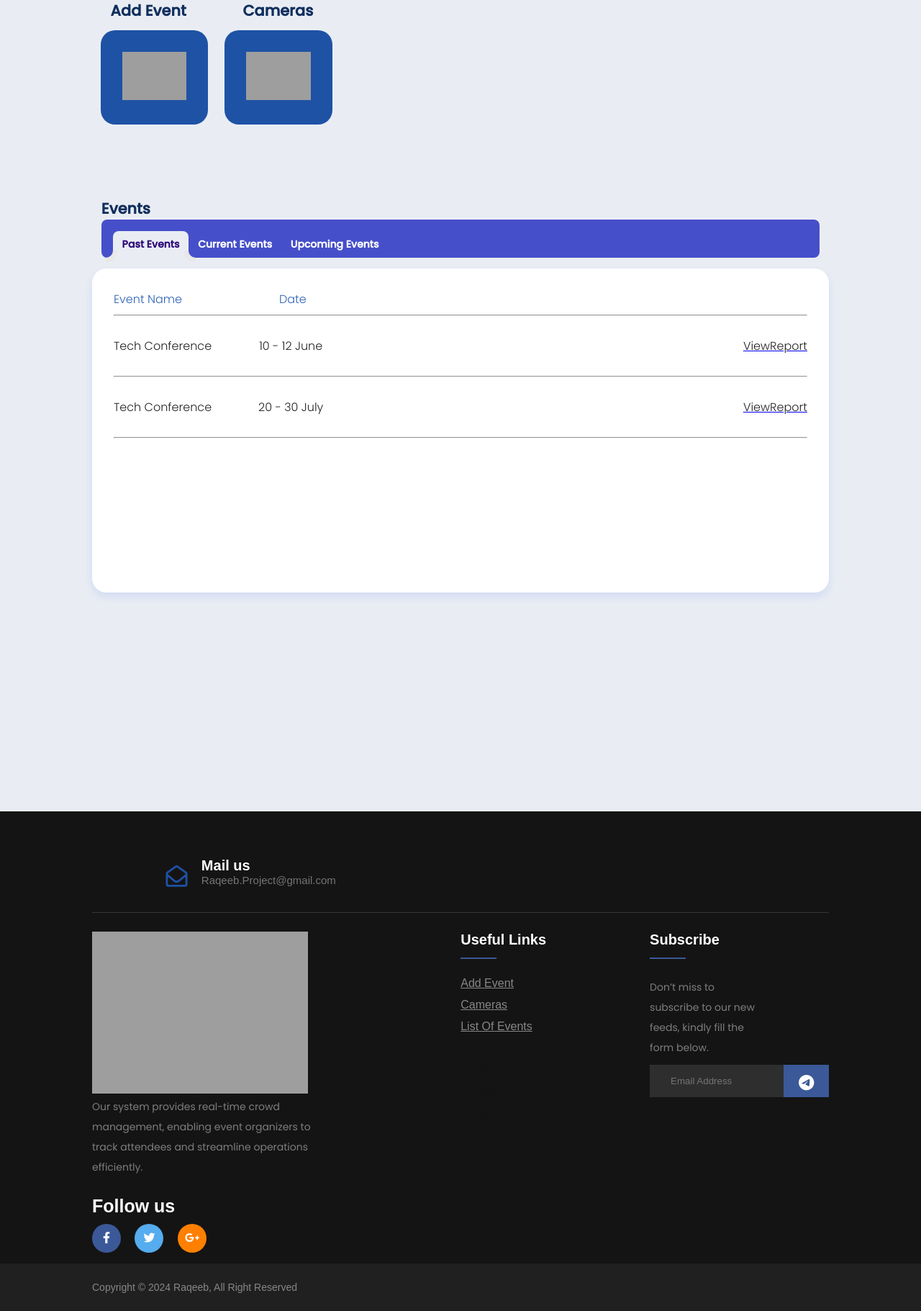
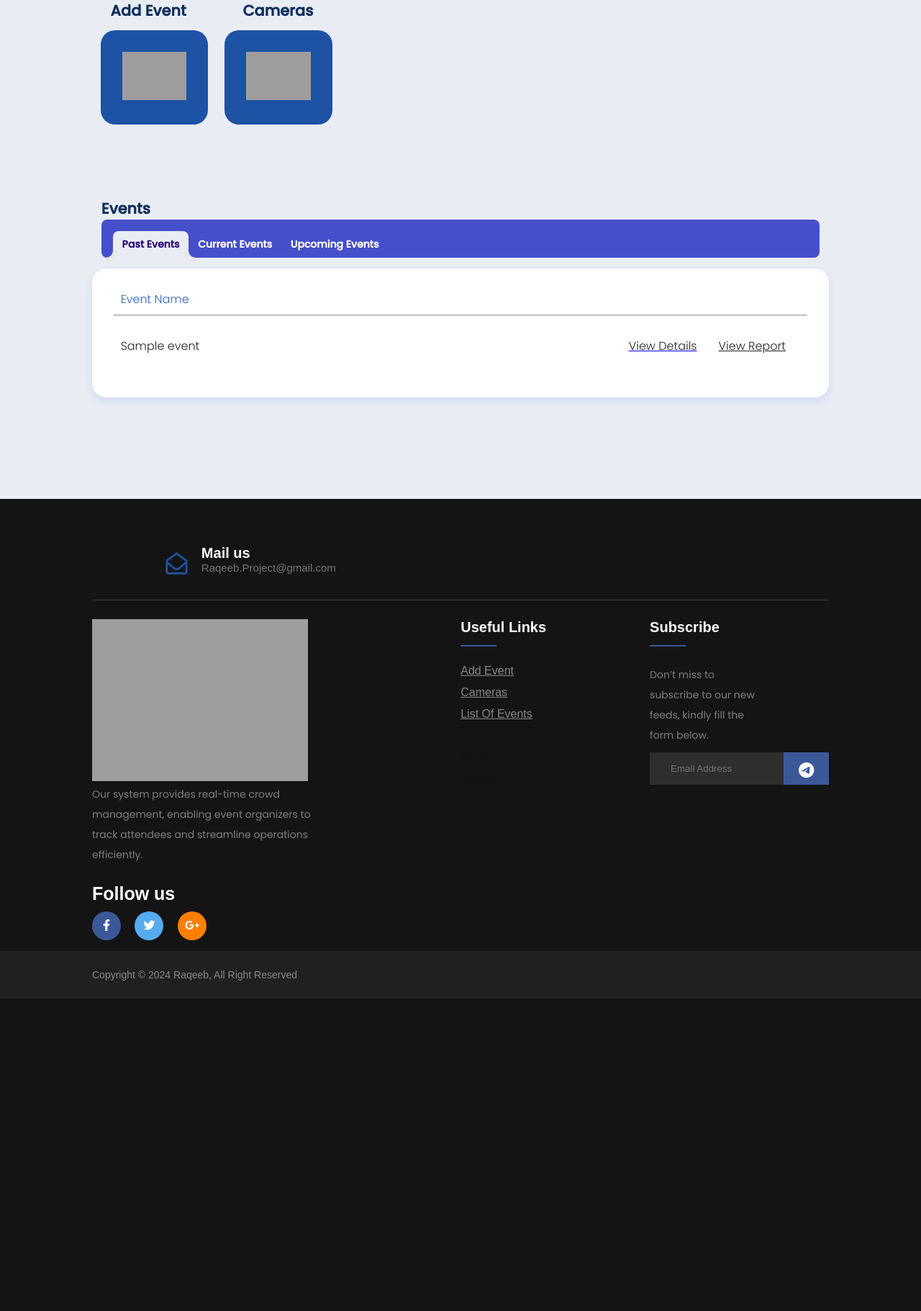
Before and after one commit to Mram-ui/2024-25_GP_02, a PHP site: page /userHome.php in a window 1280 px wide. Shown: the part 129-1950 px from the top of the page at 72% size. After the commit the page ends 1491 px from the top, so only its background shows below. Run offline with PHP 8.4, Linux system fonts and the light colour scheme; tables that the repository leaves empty or names only in its code hold one stand-in row (values such as "Sample post"); some web fonts are replaced; grey boxes are pictures that could not be loaded.

Commit message:
Update userHome.php

```diff
--- a/WebsitePages/Back-End/PHP/userHome.php
+++ b/WebsitePages/Back-End/PHP/userHome.php
@@ -1,3 +1,7 @@
+<?php
+    session_start();
+?>
+
 <!DOCTYPE html>
 <html lang="en">
     <head>
@@ -27,12 +31,19 @@
                 box-sizing: border-box;
             }
 
+            html, body {
+                height: 100%;
+                margin: 0;
+            }
+
             body {
                 display: flex;
                 flex-direction: column;
                 min-height: 100vh;
                 margin: 0;
                 width: 100%;
+                display: flex;
+                flex-direction: column;
             }
 
             /* ---- new header style */
@@ -76,7 +87,8 @@
                 width: 100%;
                 margin-top: 10%;
                 margin-bottom: 10%;
-                height: 1000px; /*---------------------------------BACK---------------*/
+                flex: 1;
+                overflow: auto;
             }
 
             .Cards {
@@ -251,19 +263,34 @@
 
             .cardContainerEvents {
                 width: 80%;
-                height: 45%;
                 border-radius: 20px;
                 margin-bottom: 15%;
                 padding: 30px 30px;
                 box-sizing: border-box;
                 position: relative;
-                overflow: hidden;
+                overflow-y: auto;
+                overflow-x: hidden;
                 margin: 1%;
                 background-color: #ffffff;
                 transition: all 0.88s cubic-bezier(0.23, 1, 0.32, 1);
                 box-shadow: 0rem 6px 13px rgba(10, 60, 255, 0.1);
                 margin-left: 10%;
             }
+
+            /* Custom scrollbar styling */
+            .cardContainerEvents::-webkit-scrollbar {
+                width: 10px;
+            }
+
+            .cardContainerEvents::-webkit-scrollbar-thumb {
+                background: rgba(10, 60, 255, 0.3);
+                border-radius: 10px;
+            }
+
+            .cardContainerEvents::-webkit-scrollbar-track {
+                background: rgba(240, 240, 240, 0.9);
+            }
+
 
             .BreakLinePCU {
                 color: #507abe0e;
@@ -276,7 +303,7 @@
 
             .EventsDetalis {
                 font-family: Poppins;
-                margin-left: 0%;
+                margin-left: 1%;
                 margin-top: 0%;
                 font-size: 100%;
                 color: #2e62b5;
@@ -299,7 +326,7 @@
 
             .EventsDetalisDes {
                 font-family: Poppins;
-                margin-left: 0%;
+                margin-left: 1%;
                 margin-top: 3%;
                 margin-bottom: 3%;
                 font-size: 100%;
@@ -308,6 +335,7 @@
                 font-weight: 300;
                 justify-content: space-between;
             }
+
 
             .EventsDetalisDes .EventDateD {
                 margin-left: 2.2%;
@@ -319,17 +347,30 @@
 
             .EventsDetalisDes .edit {
                 text-align: right;
-                margin-left: 100%;
                 width: 5%;
                 transition: 0.5;
             }
 
             .EventsDetalisDes .EventD {
                margin-left: auto;
+                color: #232323;
+                white-space: nowrap;
+                margin-right: 30px;
+            }
+
+            .eventLinks {
+                display: flex;
+                justify-content: space-between;
+            }
+
+
+            img .edit {
+                margin-left: auto;
                 text-align: right;
                 color: #232323;
                 white-space: nowrap;
             }
+
 
 
             .radio-inputs {
@@ -396,13 +437,6 @@
                 border-bottom-right-radius: 300px;
                 box-shadow: 3px 3px 0px 3px #e8e8e8;
             }
-
-
-
-
-
-
-
 
 
 
@@ -800,7 +834,6 @@
                 </label>
             </nav>
         </header>
-
             <main>
                 <div class="mainContainer">
                     <div class="text">
@@ -839,73 +872,160 @@
                         </label>
                       </div>
                     <hr class="BreakLinePCU">
+
+                   <?php
+                        // DB connection
+                        $servername = "localhost";
+                        $username = "root";
+                        $password = "";
+                        $dbname = "raqeebdb";
+
+                        // Create connection
+                        $conn = new mysqli($servername, $username, $password, $dbname);
+
+                        // Check connection
+                        if ($conn->connect_error) {
+                            die("Connection failed: " . $conn->connect_error);
+                        }
+
+                        // Fetch events from the database
+                        $sql = "SELECT EventID, EventName, EventStartDate, EventEndDate FROM events";
+                        $result = $conn->query($sql);
+
+                        $today = new DateTime();  // Get today's date
+
+                        $pastEvents = [];
+                        $currentEvents = [];
+                        $upcomingEvents = [];
+
+                        if ($result->num_rows > 0) {
+                            while ($row = $result->fetch_assoc()) {
+                                $eventId = $row['EventID'];
+                                $eventName = $row['EventName'];
+                                $startDate = new DateTime($row['EventStartDate']);
+                                $endDate = new DateTime($row['EventEndDate']);
+
+                                // Classify event based on the date
+                                if ($endDate < $today) {
+                                    // Event is in the past
+                                    $pastEvents[] = ['id' => $eventId, 'name' => $eventName]; // Store ID and name
+                                } elseif ($startDate <= $today && $endDate >= $today) {
+                                    // Event is currently happening
+                                    $currentEvents[] = ['id' => $eventId, 'name' => $eventName];
+                                } elseif ($startDate > $today) {
+                                    // Event is in the future
+                                    $upcomingEvents[] = ['id' => $eventId, 'name' => $eventName];
+                                }
+                            }
+                        }
+
+                        $conn->close();
+                    ?>
+
                     <div class="cardContainerEvents">
                         <div class="EventsDetalis">
                             <p class="EventName">Event Name</p>
-                        <p class="EventDate">Date</p>
-                        <!-- <p class="Event">Event</p> -->
                         </div>
                         <hr class="BreakLine">
 
                         <div class="PE">
+                            <?php foreach ($pastEvents as $index => $event): ?>
                                 <div class="EventsDetalisDes">
-                            <p class="EventNameD">Tech Conference</p>
-                            <p class="EventDateD" id="PED">10 - 12 June</p>
-                            <a href="#"><p class="EventD">ViewReport</p></a>
+                                    <p class="EventNameD"><?= htmlspecialchars($event['name']); ?></p>
+                                    <div class="eventLinks">
+                                        <a href="../../Back-End/PHP/viewEditEvent.php?eventId=<?= $event['id']; ?>">
+                                            <p class="EventD">View Details</p>
+                                        </a>
+                                        <a href="#" class="EventD"><p>View Report</p></a>
                                     </div>
+                                </div>
+                                <?php if ($index !== count($pastEvents) - 1):?>
                                     <hr class="BreakLine">
-
-                        <div class="EventsDetalisDes">
-                            <p class="EventNameD">Tech Conference</p>
-                            <p class="EventDateD" id="PED">20 - 30 July</p>
-                            <a href="#"><p class="EventD">ViewReport</p></a>
-                        </div>
-                        <hr class="BreakLine">
+                                <?php endif; ?>
+                            <?php endforeach; ?>
                         </div>
 
                         <div class="CE">
+                            <?php foreach ($currentEvents as $index => $event): ?>
                                 <div class="EventsDetalisDes">
-                            <p class="EventNameD">Global Ai Summit</p>
-                            <p class="EventDateD">13 - 17 Oct</p>
-                            <a href="#"><img class="edit" src="../../images/edit.png"></a>
-                            <a href="dashboard.php"><p class="EventD">ViewDashboard</p></a>
+                                    <p class="EventNameD"><?= htmlspecialchars($event['name']); ?></p>
+                                    <div class="eventLinks">
+                                        <a href="../../Back-End/PHP/viewEditEvent.php?eventId=<?= $event['id']; ?>">
+                                            <p class="EventD">View Details</p>
+                                        </a>
+                                        <a href="../../Back-End/PHP/dashboard.php?eventId=<?= $event['id']; ?>">
+                                            <p class="EventD">View Dashboard</p>
+                                        </a>
                                     </div>
+                                </div>
+                                <?php if ($index !== count($currentEvents) - 1): ?>
                                     <hr class="BreakLine">
-
-                        <div class="EventsDetalisDes">
-                            <p class="EventNameD">Global Ai Summi</p>
-                            <p class="EventDateD">26 - 28 Oct</p>
-                            <a href="#"><img class="edit" src="../../images/edit.png"></a>
-                            <a href="dashboard.php"><p class="EventD">ViewDashboard</p></a>
-                        </div>
-                        <hr class="BreakLine">
+                                <?php endif; ?>
+                            <?php endforeach; ?>
                         </div>
 
                         <div class="UE">
+                            <?php foreach ($upcomingEvents as $index => $event): ?>
                                 <div class="EventsDetalisDes">
-                            <p class="EventNameD">Blockchain Expo</p>
-                            <p class="EventDateD">10 - 12 Nov</p>
+                                    <p class="EventNameD"><?= htmlspecialchars($event['name']); ?></p>
+                                    <a href="../../Back-End/PHP/viewEditEvent.php?eventId=<?= $event['id']; ?>">
+                                        <p class="EventD">View Details</p>
+                                    </a>
+                                </div>
+                                <?php if ($index !== count($upcomingEvents) - 1): ?>
+                                    <hr class="BreakLine">
+                                <?php endif; ?>
+                            <?php endforeach; ?>
+                        </div>
+                    </div>
+                </div>
+        </main>
+        <script>
+            document.getElementById('addEventForm').addEventListener('submit', function(e) {
+                e.preventDefault();
+
+                const formData = new FormData(this);
+
+                fetch('addEvent.php', {
+                    method: 'POST',
+                    body: formData
+                })
+                .then(response => response.json())
+                .then(data => {
+                    if (data.success) {
+                        // Dynamically update event lists (you'd need a function for this)
+                        updateEventLists(data.event);
+                    }
+                });
+            });
+
+            function updateEventLists(event) {
+                const today = new Date();
+                const startDate = new Date(event.EventStartDate);
+                const endDate = new Date(event.EventEndDate);
+
+                let section;
+
+                if (endDate < today) {
+                    section = document.querySelector('.PE');
+                } else if (startDate <= today && endDate >= today) {
+                    section = document.querySelector('.CE');
+                } else if (startDate > today) {
+                    section = document.querySelector('.UE');
+                }
+
+                const eventBlock = `
+                    <div class="EventsDetalisDes">
+                        <p class="EventNameD">${event.EventName}</p>
                         <a href="#"><img class="edit" src="../../images/edit.png"></a>
                         <a href="#"><p class="EventD">ViewDetails</p></a>
                     </div>
                     <hr class="BreakLine">
+                `;
 
-                        <div class="EventsDetalisDes">
-                            <p class="EventNameD">Blockchain Expo</p>
-                            <p class="EventDateD">26 - 28 Des</p>
-                            <a href="#"><img class="edit" src="../../images/edit.png"></a>
-                            <a href="#"><p class="EventD">ViewDetails</p></a>
-                        </div>
-                        <hr class="BreakLine">
-                    </div>
-
-                </div>
-
-
-
-
-            </div>
-        </main>
+                section.insertAdjacentHTML('beforeend', eventBlock);
+            }
+        </script>
        <!-- ------------FOOTER------------- -->
         <footer class="footer-section">
             <div class="container">
@@ -1014,29 +1134,29 @@
                 document.querySelector('.' + eventType).style.display = 'block';
             }
 
+            // Function to check and set the radio button
+            function checkRadioButton(eventType) {
+                const radioButton = document.getElementById(eventType.replace('E', 'Event'));
+                if (radioButton) {
+                    radioButton.checked = true;
+                }
+            }
+
             // Add event listeners to each radio input
             document.getElementById('PastEvent').addEventListener('click', function() {
                 showEvents('PE');
-                localStorage.setItem('selectedEvent', 'PE'); // Save selection to localStorage
             });
             document.getElementById('CurrentEvent').addEventListener('click', function() {
                 showEvents('CE');
-                localStorage.setItem('selectedEvent', 'CE'); // Save selection to localStorage
             });
             document.getElementById('UpcomingEvent').addEventListener('click', function() {
                 showEvents('UE');
-                localStorage.setItem('selectedEvent', 'UE'); // Save selection to localStorage
             });
 
-            // On page load, check if a selection is stored in localStorage and show the correct event
+            // On page load, default to Past Events
             window.addEventListener('load', function() {
-                const savedEvent = localStorage.getItem('selectedEvent');
-                if (savedEvent) {
-                    showEvents(savedEvent); // Show the event type stored in localStorage
-                    document.getElementById(savedEvent.replace('E', 'Event')).querySelector('input').checked = true;
-                } else {
-                    showEvents('PE'); // Default to Past Events if no selection is saved
-                }
+                showEvents('PE');
+                checkRadioButton('PE');
             });
         </script>
     </body>
```
Lines whose indentation alone changed are shown as unchanged.
